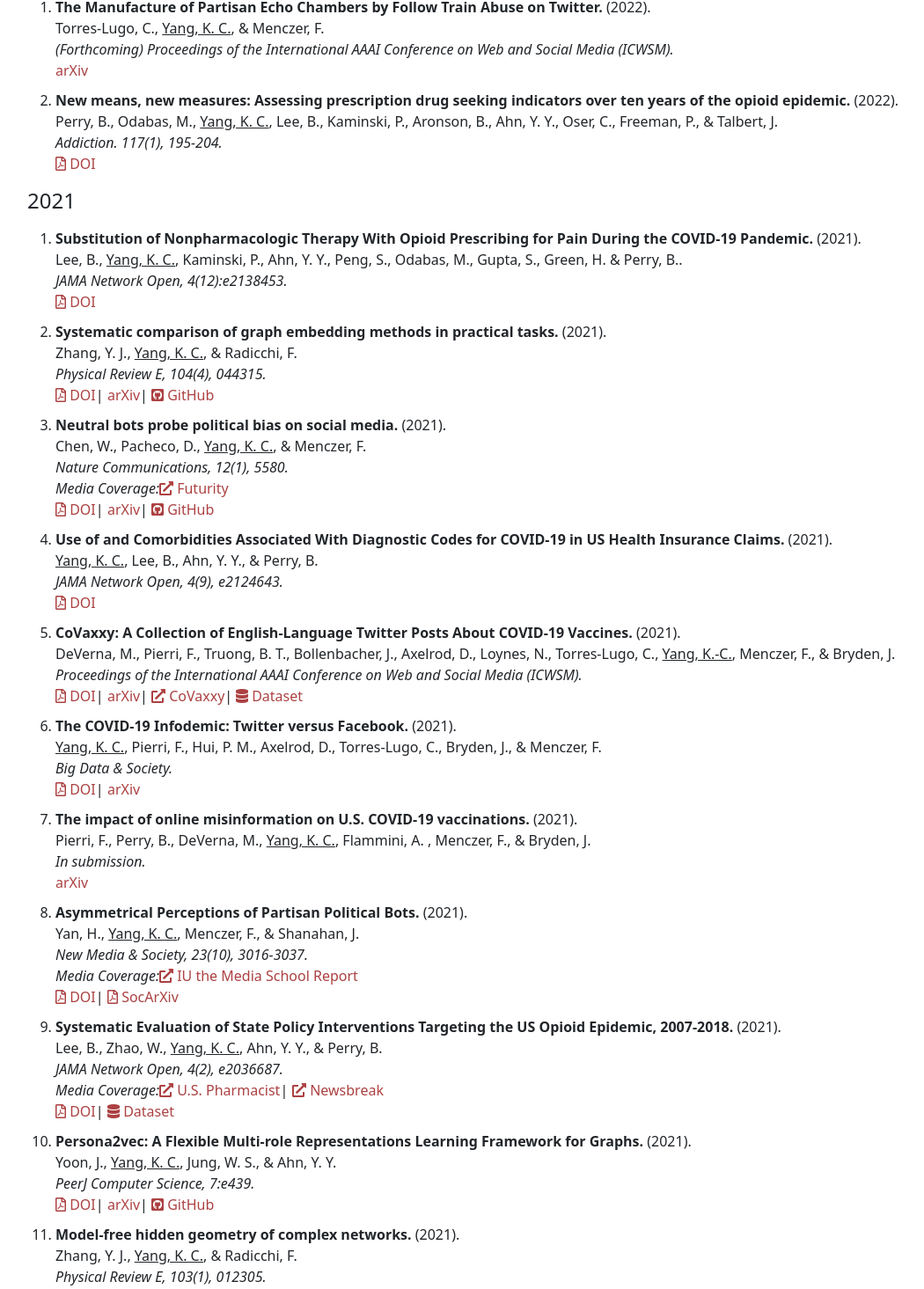
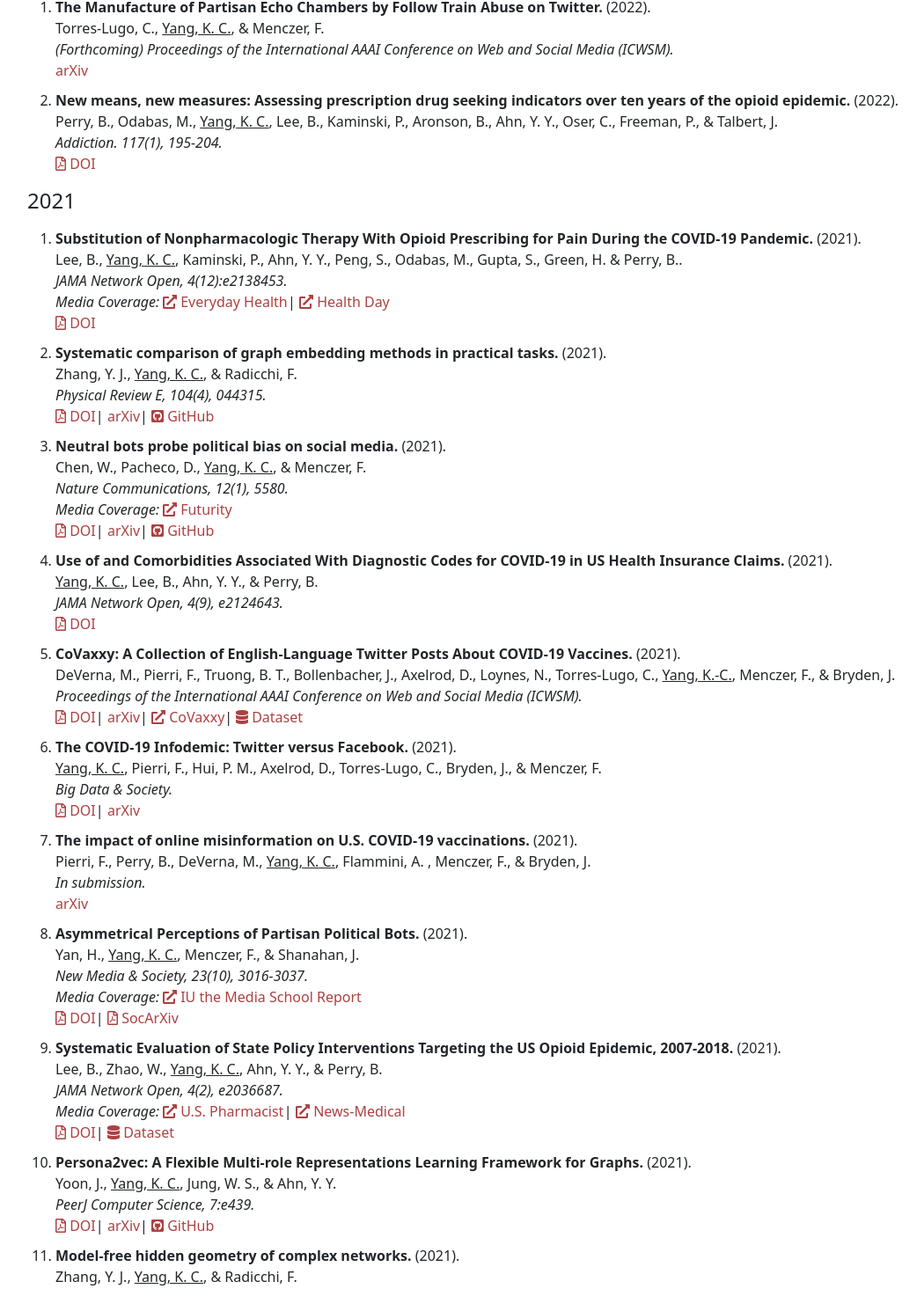
Before and after one commit to KaichengYang/homepage, a Vue app: page /#/pub in a window 1280 px wide. Shown: the part 307-1772 px from the top of the page at 88% size, without its empty margins (51-1101 px from the left). Built offline with nearby package versions, Linux system fonts and the light colour scheme; some icons are missing.

Commit message:
add: add new media coverage

```diff
--- a/src/components/PublistUnit.vue
+++ b/src/components/PublistUnit.vue
@@ -16,7 +16,7 @@
                     </span>
                     <br>
                     <span v-if="paper.medias">
-                        <i>Media Coverage:</i>
+                        <i>Media Coverage: </i>
                         <span v-for="(media, index) in paper.medias">
                             <a v-bind:href="media.url" target="_blank"><i class="fas fa-external-link-alt"></i> {{ media.name }}</a>
                             <span v-if="index != paper.medias.length - 1">| </span>
--- a/static/files/refs.json
+++ b/static/files/refs.json
@@ -8,6 +8,16 @@
         "highlight": [],
         "id": "yang2021use",
         "venue": "JAMA Network Open, 4(12):e2138453.",
+        "medias": [
+            {
+                "url": "https://www.everydayhealth.com/opioid-addiction/pain-treated-more-with-opioids-less-with-physical-therapy-during-covid-19-pandemic/",
+                "name": "Everyday Health"
+            },
+            {
+                "url": "https://consumer.healthday.com/12-14-did-pandemic-lockdowns-worsen-the-epidemic-of-opioid-abuse-2655959996.html",
+                "name": "Health Day"
+            }
+        ],
         "links": [
             {
                 "name": "DOI",
@@ -488,8 +498,8 @@
                 "name": "U.S. Pharmacist"
             },
             {
-                "url": "https://original.newsbreak.com/@david-heitz-561257/2165960991970-limbaugh-an-early-voice-of-opioid-addiction",
-                "name": "Newsbreak"
+                "url": "https://www.news-medical.net/news/20210217/Opioid-supply-controlling-policies-may-have-unintended-consequences-finds-study.aspx",
+                "name": "News-Medical"
             }
         ],
         "links": [
```
Also changed, not shown: 1 other file (tests, documents, lock files or other folders).
